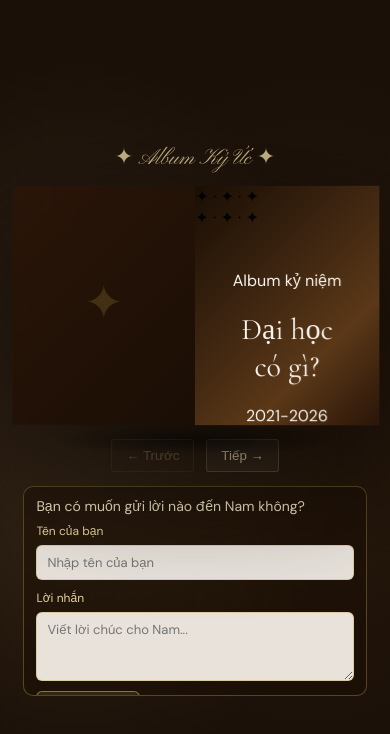
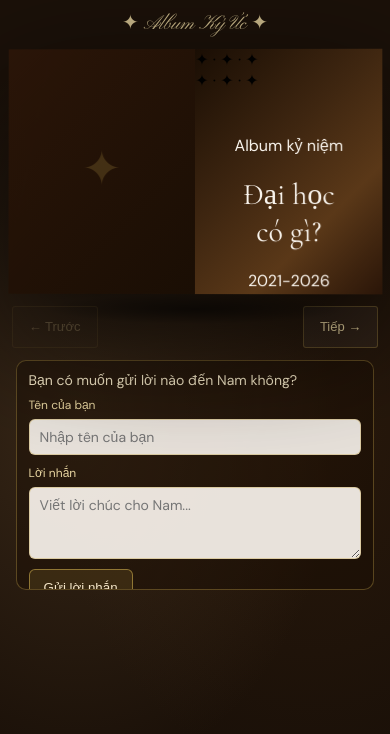
Before and after one commit to dinhnamng28203/graduation-invitation, a React (Vite) app: page / in a window 390 px wide. Shown: the top 734 px of the page. Built offline with nearby package versions, Linux system fonts and the light colour scheme; no server answers.

Commit message:
Improve responsive layout for mobile and small screens
Adjust scene and book sizing to fit viewport better, keep controls usable on phones, and improve guest form readability on narrow devices.

```diff
--- a/src/App.css
+++ b/src/App.css
@@ -43,8 +43,8 @@ body {
   align-items: center;
   gap: 22px;
   padding: 18px 0 24px;
-  height: 100vh;
-  justify-content: center;
+  min-height: 100vh;
+  justify-content: flex-start;
 }
 
 .book-title-top {
@@ -60,7 +60,7 @@ body {
 
 .book {
   position: relative;
-  width: 980px;
+  width: min(980px, 94vw);
   height: auto;
   aspect-ratio: 980 / 640;
   transform-style: preserve-3d;
@@ -676,13 +676,17 @@ body {
 
 @media (max-width: 960px) {
   .book {
-    width: min(94vw, calc((100vh - 250px) * 1.53125));
+    width: min(96vw, calc((100dvh - 260px) * 1.53125));
+    max-width: 96vw;
     height: auto;
   }
 
   .scene {
-    gap: 14px;
-    padding: 10px 0 14px;
+    min-height: 100dvh;
+    height: auto;
+    justify-content: flex-start;
+    gap: 12px;
+    padding: 10px 0 16px;
   }
 
   .controls {
@@ -705,3 +709,34 @@ body {
   }
 
 }
+
+@media (max-width: 640px) {
+  .book-title-top {
+    font-size: 20px;
+  }
+
+  .book {
+    width: min(97vw, calc((100dvh - 250px) * 1.53125));
+  }
+
+  .controls {
+    width: 94vw;
+    justify-content: space-between;
+  }
+
+  .btn {
+    min-height: 42px;
+    padding: 9px 16px;
+    font-size: 13px;
+  }
+
+  .guest-note-box {
+    width: 92vw;
+    max-height: min(230px, 34dvh);
+  }
+
+  .guest-note-form input,
+  .guest-note-form textarea {
+    font-size: 14px;
+  }
+}
```
